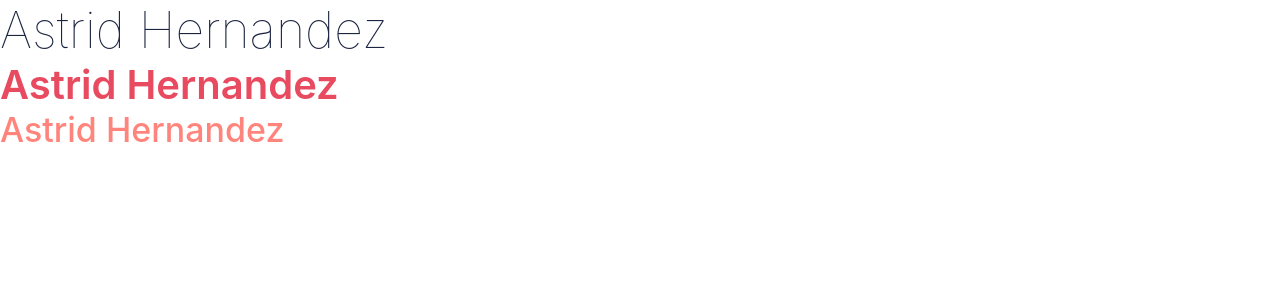
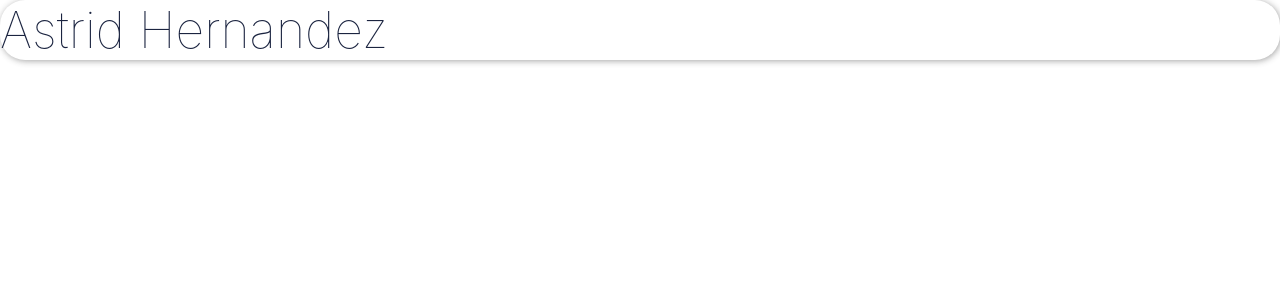
Before and after one commit to adivianahd/astridhd-yan-2021, a Next.js app: page / in a window 1280 px wide. Shown: the top 300 px of the page. Built offline with nearby package versions, Linux system fonts and the light colour scheme.

Commit message:
create card component

```diff
--- /dev/null
+++ b/components/Card.js
@@ -0,0 +1,18 @@
+import styled from "styled-components";
+import Text from "./Text";
+
+const StyleCard = styled.div`
+  margin-left: auto;
+  margin-right: auto;
+  min-width: 250px;
+  border-radius: 25px;
+  box-shadow: 1px 1px 6px 0px rgba(50, 50, 50, 0.44);
+`;
+
+function Card(props) {
+  return (
+    <StyleCard {...props}/>
+  )
+}
+
+export default (Card);
--- a/pages/index.js
+++ b/pages/index.js
@@ -1,5 +1,7 @@
 import Head from 'next/head';
 import Text from '../components/Text';
+import Card from '../components/Card';
+
 
 export default function Home() {
   return (
@@ -7,11 +9,10 @@ export default function Home() {
       <Head>
         <title>Astrid Hernandez</title>
       </Head>
-
       <main>
-        <Text size={'XXXL'} color={'primary'} weight={'light'}>Astrid Hernandez</Text>
-        <Text size={'XXL'} color={'accent'} weight={'bold'}>Astrid Hernandez</Text>
-        <Text size={'XL'} color={'muted'} weight={'regular'}>Astrid Hernandez</Text>
+        <Card>
+          <Text size={'XXXL'} color={'primary'} weight={'light'}>Astrid Hernandez</Text>
+        </Card>
       </main>
     </div>
   )
```
